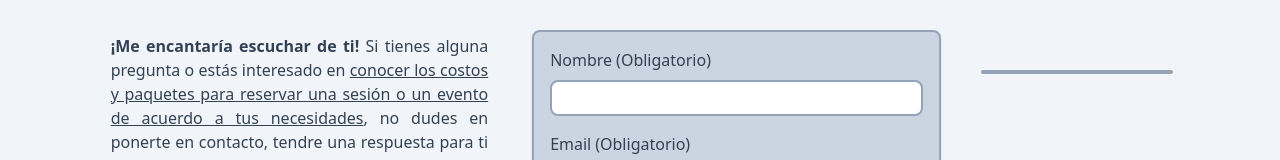
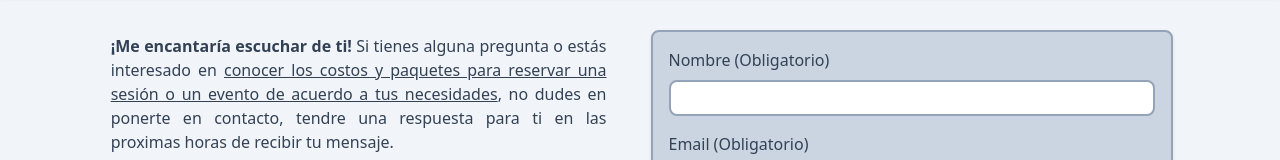
Before and after one commit to oscarOlg/oscar-olg, a React (Create React App) app: page /contact in a window 1280 px wide. Shown: the part 377-537 px from the top of the page. Built offline with nearby package versions, Linux system fonts and the light colour scheme; no server answers.

Commit message:
fix minor issue

```diff
--- a/src/pages/contact/ContactPage.tsx
+++ b/src/pages/contact/ContactPage.tsx
@@ -161,7 +161,6 @@ export const ContactPage = () => {
           )}
           {!(success || error) && <div className="p-4"></div>}
         </form>
-        <hr className="w-1/2 h-1 mx-auto mt-10 border-0 rounded-lg bg-slate-400" />
       </div>
     </div>
   );
```
